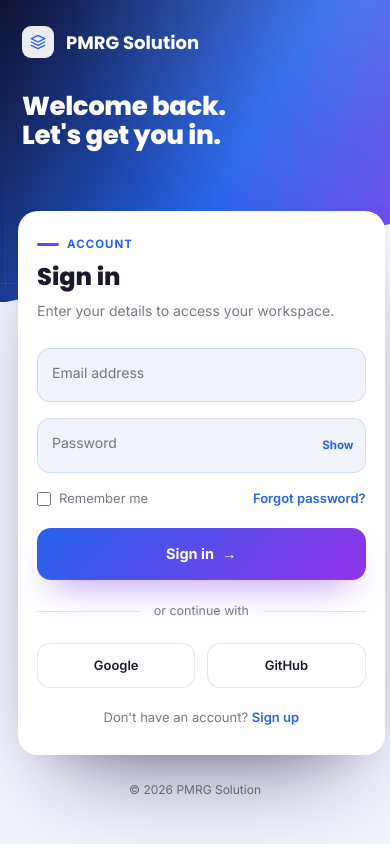
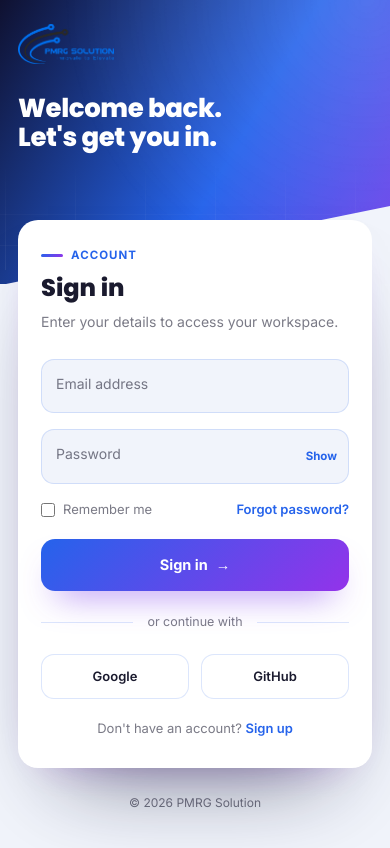
Before and after one commit to Sugaam-dev/sprint-planning-frontend, a React (Vite) app: page /login in a window 390 px wide. Built offline with nearby package versions, Linux system fonts and the light colour scheme.

Commit message:
Fix 4K/large-screen responsive layout, add logo to auth and landing pages

```diff
--- a/src/App.jsx
+++ b/src/App.jsx
@@ -17,7 +17,6 @@ function App() {
           <Route path="/signup" element={<SignUp />} />
           <Route path="/forgot-password" element={<ForgotPassword />} />
           <Route path="/reset-password" element={<ResetPassword />} />
-          {/* <Route path="/dashboard" element={<div style={{ padding: 40 }}>Dashboard Coming Soon</div>} /> */}
         </Routes>
       </BrowserRouter>
     </div>
--- a/src/pages/Auth/AuthBand.jsx
+++ b/src/pages/Auth/AuthBand.jsx
@@ -1,4 +1,5 @@
 import React from "react";
+import logo from "../../assets/logo-transparent.png";
 
 /**
  * The gradient header band shared by every auth page (Login, SignUp,
@@ -11,14 +12,8 @@ const AuthBand = ({ headline, sub }) => (
     <div className="band-glow-auth" />
     <div className="band-grid-auth" />
     <div style={{ position: "relative", zIndex: 3, maxWidth: 1120, margin: "0 auto" }}>
-      <div className="auth-brand">
-        {/* Logo placeholder — replace with <img src="/logo.png" .../> when sir sends it */}
-        <div style={{ width: 32, height: 32, borderRadius: 9, background: "rgba(255,255,255,.92)", display: "flex", alignItems: "center", justifyContent: "center" }}>
-          <svg width="16" height="16" viewBox="0 0 24 24" fill="none">
-            <path d="M12 2L2 7l10 5 10-5-10-5zM2 17l10 5 10-5M2 12l10 5 10-5" stroke="#2563EB" strokeWidth="2" strokeLinecap="round" strokeLinejoin="round" />
-          </svg>
-        </div>
-        <span className="auth-brand-name">PMRG Solution</span>
+      <div className="auth-brand" style={{ justifyContent: "flex-start" }}>
+        <img src={logo} alt="PMRG Solution" style={{ height: 40, width: "auto" }} />
       </div>
       <h2 className="auth-headline">{headline}</h2>
       {sub && <p className="auth-sub">{sub}</p>}
--- a/src/pages/Landing/LandingPage.jsx
+++ b/src/pages/Landing/LandingPage.jsx
@@ -1,6 +1,7 @@
 import React, { useEffect, useRef } from "react";
 import { useNavigate } from "react-router-dom";
 import Button from "../../components/common/Button";
+import logo from "../../assets/logo-light.png";
 
 const globalStyles = `
   @import url('https://fonts.googleapis.com/css2?family=Plus+Jakarta+Sans:wght@400;500;600;700;800&family=JetBrains+Mono:wght@400;500&display=swap');
@@ -208,20 +209,16 @@ const LandingPage = () => {
 
       {/* ── Header ── */}
       <header style={{ position: "sticky", top: 0, zIndex: 60, padding: "18px 24px 0" }}>
-        <div className="navpill page-container" style={{ display: "flex", alignItems: "center", justifyContent: "space-between", borderRadius: 999, padding: "10px 10px 10px 20px" }}>
-          {/* Logo + Name */}
+        <div className="navpill page-container" style={{ display: "flex", alignItems: "center", justifyContent: "space-between", borderRadius: 999, padding: "16px 16px 16px 28px" }}>
+          {/* Logo */}
           <div style={{ display: "flex", alignItems: "center", gap: 10 }}>
-            {/* Logo placeholder — replace with <img src="/logo.png" ... /> when sir sends it */}
-            <div style={{ width: 36, height: 36, borderRadius: 10, background: "var(--grad-1)", display: "flex", alignItems: "center", justifyContent: "center", flexShrink: 0 }}>
-              <svg width="18" height="18" viewBox="0 0 24 24" fill="none"><path d="M12 2L2 7l10 5 10-5-10-5zM2 17l10 5 10-5M2 12l10 5 10-5" stroke="#fff" strokeWidth="2" strokeLinecap="round" strokeLinejoin="round" /></svg>
-            </div>
-            <span style={{ fontWeight: 700, fontSize: 19, letterSpacing: "-0.01em" }}>PMRG Solution</span>
+            <img src={logo} alt="PMRG Solution" style={{ height: 44, width: "auto" }} />
           </div>
 
           {/* Get Started — uses Button component */}
           <Button
             shape="pill"
-            size="sm"
+            size="md"
             variant="gradient"
             gradientFrom="#4F46E5"
             gradientTo="#06B6D4"
@@ -503,10 +500,7 @@ const LandingPage = () => {
         <div className="page-container" style={{ padding: "0 40px" }}>
           <div style={{ display: "flex", alignItems: "center", justifyContent: "space-between", flexWrap: "wrap", gap: 20, paddingTop: 32, borderTop: "1px solid var(--line)" }}>
             <div style={{ display: "flex", alignItems: "center", gap: 10 }}>
-              <div style={{ width: 28, height: 28, borderRadius: 8, background: "var(--grad-1)", display: "flex", alignItems: "center", justifyContent: "center", flexShrink: 0 }}>
-                <svg width="14" height="14" viewBox="0 0 24 24" fill="none"><path d="M12 2L2 7l10 5 10-5-10-5zM2 17l10 5 10-5M2 12l10 5 10-5" stroke="#fff" strokeWidth="2" strokeLinecap="round" strokeLinejoin="round" /></svg>
-              </div>
-              <span style={{ fontWeight: 700, fontSize: 15 }}>PMRG Solution</span>
+              <img src={logo} alt="PMRG Solution" style={{ height: 28, width: "auto" }} />
             </div>
             <div style={{ fontSize: 13, color: "var(--ink-mute)" }}>© 2026 PMRG Solution. All rights reserved.</div>
           </div>
--- a/src/styles/auth.css
+++ b/src/styles/auth.css
@@ -16,38 +16,33 @@
 
 .auth-body { font-family: 'Inter', sans-serif; color: var(--ink); min-height: 100vh; background: #0F1130; overflow-x: hidden; display: flex; flex-direction: column; }
 
-/* Band */
 .auth-band { position: relative; overflow: hidden; background: linear-gradient(120deg, #0F1130 0%, var(--blue) 58%, var(--violet) 115%); color: #fff; padding: 34px 6vw 150px; }
 .auth-band::after { content: ""; position: absolute; left: 0; right: 0; bottom: -1px; height: 120px; background: var(--paper-dim); clip-path: polygon(0 100%, 100% 34%, 100% 100%); }
 
-.band-grid-auth { position: absolute; inset: -20% -25% -10%; background-image: linear-gradient(rgba(255, 255, 255, .14) 1px, transparent 1px), linear-gradient(90deg, rgba(255, 255, 255, .14) 1px, transparent 1px); background-size: 70px 70px; transform: rotateX(64deg) translateY(38%); mask-image: linear-gradient(to top, #000, transparent 72%); -webkit-mask-image: linear-gradient(to top, #000, transparent 72%); animation: grid-run-auth 12s linear infinite; opacity: .55; }
+.band-grid-auth { position: absolute; inset: -20% -25% -10%; background-image: linear-gradient(rgba(255,255,255,.14) 1px, transparent 1px), linear-gradient(90deg, rgba(255,255,255,.14) 1px, transparent 1px); background-size: 70px 70px; transform: rotateX(64deg) translateY(38%); mask-image: linear-gradient(to top, #000, transparent 72%); -webkit-mask-image: linear-gradient(to top, #000, transparent 72%); animation: grid-run-auth 12s linear infinite; opacity: .55; }
 @keyframes grid-run-auth { to { background-position: 0 70px, 70px 0; } }
 
-.band-glow-auth { position: absolute; width: 640px; height: 640px; border-radius: 50%; top: -320px; left: 12%; background: radial-gradient(circle, rgba(255, 255, 255, .20), transparent 65%); animation: pulse-glow-auth 7s ease-in-out infinite; }
-@keyframes pulse-glow-auth { 0%, 100% { opacity: .55; transform: scale(1); } 50% { opacity: 1; transform: scale(1.14); } }
+.band-glow-auth { position: absolute; width: 640px; height: 640px; border-radius: 50%; top: -320px; left: 12%; background: radial-gradient(circle, rgba(255,255,255,.20), transparent 65%); animation: pulse-glow-auth 7s ease-in-out infinite; }
+@keyframes pulse-glow-auth { 0%,100%{opacity:.55;transform:scale(1);} 50%{opacity:1;transform:scale(1.14);} }
 
-/* Brand */
 .auth-brand { display: flex; align-items: center; gap: 12px; }
 .auth-brand-name { font-family: 'Poppins', sans-serif; font-weight: 700; font-size: 18px; color: #fff; }
 
-/* Headline */
 .auth-headline { font-family: 'Poppins', sans-serif; font-weight: 800; font-size: 42px; line-height: 1.12; margin: 46px 0 12px; letter-spacing: -.015em; max-width: 560px; }
-.auth-sub { font-size: 15px; line-height: 1.7; color: rgba(255, 255, 255, .76); margin: 0; }
+.auth-sub { font-size: 15px; line-height: 1.7; color: rgba(255,255,255,.76); margin: 0; }
 
-/* Sheet */
-.auth-sheet-wrap { background: var(--paper-dim); padding: 0 6vw 60px; flex: 1; display: flex; flex-direction: column; justify-content: center; }
-.auth-sheet { position: relative; z-index: 4; width: min(94vw, clamp(500px, 42vw, 900px)); margin: -96px auto 0; background: var(--paper); border: 1px solid rgba(255, 255, 255, .9); border-radius: 26px; padding: 42px 46px 38px; box-shadow: 0 50px 90px -46px rgba(15, 17, 48, .6), 0 16px 40px -30px rgba(147, 51, 234, .5); }
+.auth-sheet-wrap { background: var(--paper-dim); padding: 0 6vw 60px; flex: 1; display: flex; flex-direction: column; justify-content: center; align-items: center; }
+.auth-sheet { position: relative; z-index: 4; width: min(92vw, clamp(500px, 42vw, 900px)); margin: -96px auto 0; background: var(--paper); border: 1px solid rgba(255,255,255,.9); border-radius: 26px; padding: 42px 46px 38px; box-shadow: 0 50px 90px -46px rgba(15,17,48,.6), 0 16px 40px -30px rgba(147,51,234,.5); }
 
 .auth-eyebrow { font-size: 11.5px; font-weight: 700; letter-spacing: .09em; text-transform: uppercase; color: var(--blue); margin-bottom: 10px; display: flex; align-items: center; gap: 8px; }
 .auth-eyebrow::before { content: ""; width: 22px; height: 3px; border-radius: 2px; background: var(--gradient); }
 .auth-title { font-family: 'Poppins', sans-serif; font-size: 28px; font-weight: 800; margin: 0 0 8px; line-height: 1.2; }
 .auth-subtitle { font-size: 14px; color: var(--text-dim); margin: 0 0 26px; line-height: 1.55; }
 
-/* Fields */
 .auth-field { margin-bottom: 16px; }
 .auth-input-wrap { position: relative; }
 .auth-field input { width: 100%; padding: 21px 14px 9px; border: 1.5px solid var(--line); border-radius: 13px; background: var(--paper-dim); font-family: 'Inter', sans-serif; font-size: 15px; color: var(--ink); outline: none; transition: border-color .25s ease, box-shadow .25s ease, background .25s ease, transform .2s ease; }
-.auth-field input:focus { border-color: var(--blue); background: #fff; box-shadow: 0 14px 26px -20px rgba(37, 99, 235, .95); transform: translateY(-1px); }
+.auth-field input:focus { border-color: var(--blue); background: #fff; box-shadow: 0 14px 26px -20px rgba(37,99,235,.95); transform: translateY(-1px); }
 .auth-field label { position: absolute; left: 15px; top: 14px; font-size: 14px; color: var(--text-dim); pointer-events: none; transition: all .2s ease; }
 .auth-field input:focus + label, .auth-field input:not(:placeholder-shown) + label { top: 6px; font-size: 10.5px; font-weight: 700; letter-spacing: .06em; text-transform: uppercase; color: var(--blue); }
 .auth-field input::placeholder { color: transparent; }
@@ -60,77 +55,99 @@
 .auth-link { color: var(--blue); text-decoration: none; font-weight: 600; cursor: pointer; }
 .auth-link:hover { text-decoration: underline; }
 
-/* Primary button */
-.auth-btn-primary { width: 100%; padding: 15px; border-radius: 14px; border: none; position: relative; overflow: hidden; background: var(--gradient); color: #fff; font-family: 'Inter', sans-serif; font-size: 14.5px; font-weight: 700; cursor: pointer; box-shadow: 0 18px 34px -16px rgba(124, 58, 237, .7); transition: transform .18s ease, box-shadow .25s ease, filter .2s ease; display: flex; align-items: center; justify-content: center; gap: 8px; }
-.auth-btn-primary::after { content: ""; position: absolute; top: 0; left: -60%; width: 40%; height: 100%; background: linear-gradient(100deg, transparent, rgba(255, 255, 255, .42), transparent); transition: left .6s ease; }
+.auth-btn-primary { width: 100%; padding: 15px; border-radius: 14px; border: none; position: relative; overflow: hidden; background: var(--gradient); color: #fff; font-family: 'Inter', sans-serif; font-size: 14.5px; font-weight: 700; cursor: pointer; box-shadow: 0 18px 34px -16px rgba(124,58,237,.7); transition: transform .18s ease, box-shadow .25s ease, filter .2s ease; display: flex; align-items: center; justify-content: center; gap: 8px; }
+.auth-btn-primary::after { content: ""; position: absolute; top: 0; left: -60%; width: 40%; height: 100%; background: linear-gradient(100deg, transparent, rgba(255,255,255,.42), transparent); transition: left .6s ease; }
 .auth-btn-primary:hover::after { left: 130%; }
 .auth-btn-primary:hover { filter: brightness(1.05); transform: translateY(-2px); }
 .auth-btn-primary:active { transform: translateY(0) scale(.985); }
 
-/* Divider */
 .auth-divider { display: flex; align-items: center; gap: 14px; margin: 22px 0; color: var(--text-dim); font-size: 12.5px; }
 .auth-divider::before, .auth-divider::after { content: ""; flex: 1; height: 1px; background: var(--line); }
 
-/* Social buttons */
 .auth-socials { display: flex; gap: 12px; }
 .auth-btn-social { flex: 1; padding: 12px; border-radius: 13px; border: 1.5px solid var(--line); background: #fff; font-family: 'Inter', sans-serif; font-size: 13px; font-weight: 600; cursor: pointer; color: var(--ink); display: flex; align-items: center; justify-content: center; gap: 7px; transition: border-color .2s ease, transform .2s ease, box-shadow .2s ease; }
-.auth-btn-social:hover { border-color: var(--blue); transform: translateY(-2px); box-shadow: 0 14px 24px -18px rgba(37, 99, 235, .9); }
+.auth-btn-social:hover { border-color: var(--blue); transform: translateY(-2px); box-shadow: 0 14px 24px -18px rgba(37,99,235,.9); }
 
 .auth-switch-line { text-align: center; font-size: 13px; color: var(--text-dim); margin-top: 20px; }
 .auth-foot { text-align: center; font-size: 12px; color: var(--text-dim); padding: 26px 0 0; }
 
-/* OTP boxes (SignUp verification step) — CSS :focus instead of JS onFocus/onBlur */
 .otp-box { width: 100%; height: 58px; text-align: center; font-size: 20px; font-weight: 600; font-family: 'IBM Plex Mono', monospace; color: var(--ink); background: var(--paper-dim); border: 1.5px solid var(--line); border-radius: 13px; outline: none; transition: all .2s ease; }
-.otp-box:focus { border-color: var(--violet); background: #fff; transform: translateY(-3px); box-shadow: 0 18px 28px -20px rgba(147, 51, 234, .95); }
+.otp-box:focus { border-color: var(--violet); background: #fff; transform: translateY(-3px); box-shadow: 0 18px 28px -20px rgba(147,51,234,.95); }
 
-/* ============ Responsive breakpoints ============
-   Base styles above target laptop/desktop (1025–1440px).
-   Each block below narrows the layout for a smaller device tier;
-   the 2560px block scales it back up for large/4K screens. */
+/* ── 4K / Large displays (2560px+) — card size same, only fonts bigger ── */
+@media (min-width: 2560px) {
+  .auth-band { padding: 56px 6vw 200px; }
+  .auth-band::after { height: 180px; }
+  .auth-sheet-wrap { padding: 0 6vw 100px; }
+  .auth-sheet { width: min(94vw, clamp(860px, 44vw, 1300px)); margin-top: -130px; padding: 80px 90px 72px; border-radius: 40px; }
 
-/* Large / 4K displays — card width already grows via the clamp()
-   formula in the base .auth-sheet rule; just scale up padding/fonts. */
-@media (min-width: 2560px) {
-  .auth-sheet { padding: 52px 56px 46px; }
-  .auth-headline { font-size: 50px; }
-  .otp-box { height: 68px; font-size: 24px; }
+  .auth-headline { font-size: 78px; max-width: 900px; margin-top: 72px; }
+  .auth-sub { font-size: 22px; }
+  .auth-brand img { height: 56px !important; }
+
+  .auth-eyebrow { font-size: 16px; margin-bottom: 16px; }
+  .auth-eyebrow::before { width: 30px; height: 4px; }
+  .auth-title { font-size: 46px; margin-bottom: 12px; }
+  .auth-subtitle { font-size: 20px; margin-bottom: 40px; }
+
+  .auth-field { margin-bottom: 24px; }
+  .auth-field input { font-size: 22px; padding: 30px 22px 12px; border-radius: 18px; }
+  .auth-field label { font-size: 20px; top: 20px; left: 22px; }
+  .auth-field input:focus + label,
+  .auth-field input:not(:placeholder-shown) + label { top: 8px; font-size: 13px; }
+  .toggle-eye-btn { font-size: 17px; right: 20px; }
+
+  .auth-btn-primary { padding: 24px; font-size: 22px; border-radius: 20px; }
+  .auth-btn-social { padding: 20px; font-size: 18px; border-radius: 18px; }
+  .auth-divider { font-size: 18px; margin: 34px 0; }
+  .auth-switch-line { font-size: 18px; margin-top: 32px; }
+  .auth-foot { font-size: 16px; padding: 40px 0 0; }
+  .auth-row-between { font-size: 18px; margin: 14px 0 30px; }
+  .auth-checkbox-line input { width: 18px; height: 18px; }
+  .otp-box { height: 88px; font-size: 30px; border-radius: 18px; }
 }
 
-/* Tablet (1024px and down) */
+/* ── Tablet (1024px and down) ── */
 @media (max-width: 1024px) {
   .auth-band { padding: 30px 5vw 130px; }
   .auth-sheet { max-width: 560px; padding: 36px 34px 32px; }
   .auth-headline { font-size: 34px; }
 }
 
-/* Tablet / mobile landscape (768px and down) */
+/* ── Tablet / mobile landscape (768px and down) ── */
 @media (max-width: 768px) {
-  .auth-band { padding: 26px 22px 140px; }
+  .auth-band { padding: 26px 20px 130px; }
   .auth-headline { font-size: 30px; }
-  .auth-sheet-wrap { padding: 0 18px 40px; }
-  .auth-sheet { padding: 28px 22px 30px; }
+  .auth-sheet-wrap { padding: 0 20px 40px; align-items: center; }
+  .auth-sheet { width: 100%; max-width: 460px; margin: -80px auto 0; padding: 28px 26px 30px; }
 }
 
-/* Large mobile (425px and down) */
+/* ── Large mobile (425px and down) ── */
 @media (max-width: 425px) {
-  .auth-headline { font-size: 26px; margin-top: 34px; }
-  .auth-sheet { padding: 24px 18px 26px; border-radius: 20px; }
+  .auth-band { padding: 24px 18px 120px; }
+  .auth-headline { font-size: 26px; margin-top: 30px; }
+  .auth-sheet-wrap { padding: 0 18px 36px; align-items: center; }
+  .auth-sheet { width: 100%; max-width: 400px; margin: -64px auto 0; padding: 26px 22px 28px; border-radius: 20px; }
   .auth-title { font-size: 24px; }
   .otp-box { height: 50px; font-size: 17px; }
 }
 
-/* Mobile (375px and down) */
+/* ── Mobile (375px and down) ── */
 @media (max-width: 375px) {
-  .auth-headline { font-size: 23px; }
-  .auth-sheet { padding: 20px 14px 22px; }
+  .auth-band { padding: 22px 16px 110px; }
+  .auth-headline { font-size: 23px; margin-top: 26px; }
+  .auth-sheet-wrap { padding: 0 16px 32px; align-items: center; }
+  .auth-sheet { width: 100%; margin: -52px auto 0; padding: 22px 18px 24px; }
   .auth-socials { flex-direction: column; }
   .otp-box { height: 44px; font-size: 15px; }
 }
 
-/* Small mobile (320px and down) */
+/* ── Small mobile (320px and down) ── */
 @media (max-width: 320px) {
-  .auth-band { padding: 20px 16px 120px; }
-  .auth-sheet { padding: 18px 12px 20px; }
+  .auth-band { padding: 18px 14px 96px; }
+  .auth-headline { font-size: 21px; margin-top: 22px; }
+  .auth-sheet-wrap { padding: 0 14px 28px; align-items: center; }
+  .auth-sheet { width: 100%; margin: -40px auto 0; padding: 20px 16px 20px; border-radius: 18px; }
   .auth-title { font-size: 21px; }
   .auth-eyebrow { font-size: 10.5px; }
 }
```
Also changed, not shown: src/assets/logo-light.png (added), src/assets/logo-transparent.png (added).
